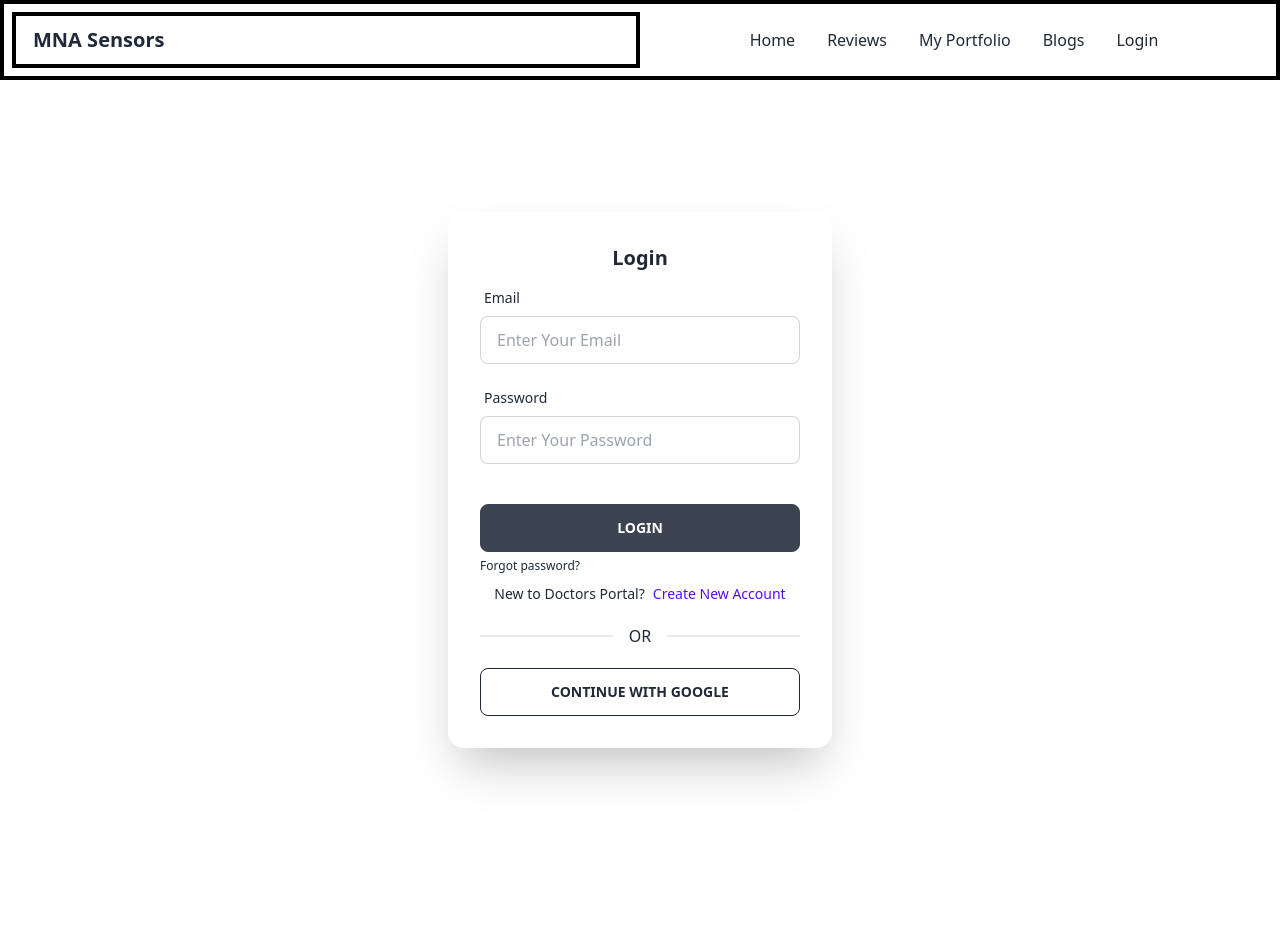
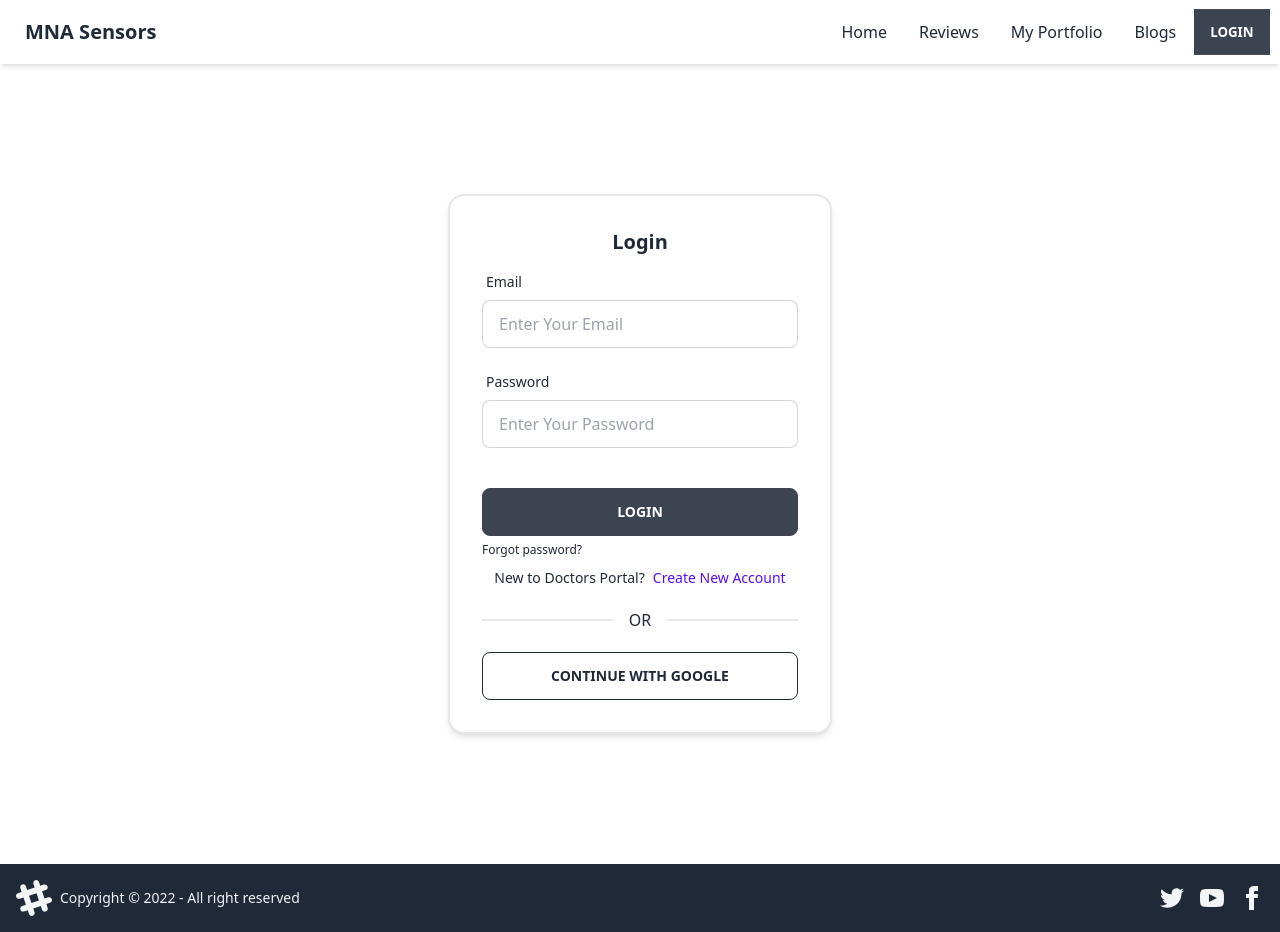
Before and after one commit to Mohammad-Nafis-Abdullah/mna-sensors-client, a React (Create React App) app: page /login in a window 1280 px wide. Before the commit the page ends 880 px from the top, so only its background shows below. Built offline with nearby package versions, Linux system fonts and the light colour scheme; no server answers.

Commit message:
footer added

```diff
--- a/src/App.js
+++ b/src/App.js
@@ -1,9 +1,11 @@
-import { Route, Routes, useLocation } from "react-router-dom";
+import { Navigate, Route, Routes, useLocation } from "react-router-dom";
 import NotFound from "./components/public/NotFound";
 import Header from "./components/public/Header";
 import { useEffect } from "react";
 import Login from "./components/public/Login";
 import SignUp from "./components/public/SignUp";
+import Home from "./components/public/home/Home";
+import Footer from "./components/public/Footer";
 
 
 function App() {
@@ -18,16 +20,21 @@
 
       <Header/>
 
-      <Routes>
-        <Route path="/" element={''}/>
+      <div className="min-h-[calc(100vh-144px)] fadeIn">
+        <Routes>
+          <Route path="/home" element={<Navigate to={"/"}/>}/>
+          <Route path="/" element={<Home/>}/>
 
 
 
-        <Route path="/login" element={<Login/>}/>
-        <Route path="/Signup" element={<SignUp/>}/>
-        <Route path="/*" element={<NotFound/>}/>
-      </Routes>
+          <Route path="/login" element={<Login/>}/>
+          <Route path="/Signup" element={<SignUp/>}/>
+          <Route path="/*" element={<NotFound/>}/>
+        </Routes>
+      </div>
 
+
+      <Footer/>
     </div>
   );
 }
--- a/src/components/public/Footer.js
+++ b/src/components/public/Footer.js
@@ -0,0 +1,21 @@
+import React from 'react';
+
+
+const Footer = () => {
+    return (
+        <footer className="footer items-center p-4 bg-gray-800 text-gray-100">
+            <div className="items-center grid-flow-col">
+                <svg width="36" height="36" viewBox="0 0 24 24" xmlns="http://www.w3.org/2000/svg" className='fill-current'><path d="M22.672 15.226l-2.432.811.841 2.515c.33 1.019-.209 2.127-1.23 2.456-1.15.325-2.148-.321-2.463-1.226l-.84-2.518-5.013 1.677.84 2.517c.391 1.203-.434 2.542-1.831 2.542-.88 0-1.601-.564-1.86-1.314l-.842-2.516-2.431.809c-1.135.328-2.145-.317-2.463-1.229-.329-1.018.211-2.127 1.231-2.456l2.432-.809-1.621-4.823-2.432.808c-1.355.384-2.558-.59-2.558-1.839 0-.817.509-1.582 1.327-1.846l2.433-.809-.842-2.515c-.33-1.02.211-2.129 1.232-2.458 1.02-.329 2.13.209 2.461 1.229l.842 2.515 5.011-1.677-.839-2.517c-.403-1.238.484-2.553 1.843-2.553.819 0 1.585.509 1.85 1.326l.841 2.517 2.431-.81c1.02-.33 2.131.211 2.461 1.229.332 1.018-.21 2.126-1.23 2.456l-2.433.809 1.622 4.823 2.433-.809c1.242-.401 2.557.484 2.557 1.838 0 .819-.51 1.583-1.328 1.847m-8.992-6.428l-5.01 1.675 1.619 4.828 5.011-1.674-1.62-4.829z"></path></svg>
+                <p>Copyright &copy; 2022 - All right reserved</p>
+            </div>
+            <div className="grid-flow-col gap-4 md:place-self-center md:justify-self-end">
+                <span><svg xmlns="http://www.w3.org/2000/svg" width="24" height="24" viewBox="0 0 24 24" className="fill-current"><path d="M24 4.557c-.883.392-1.832.656-2.828.775 1.017-.609 1.798-1.574 2.165-2.724-.951.564-2.005.974-3.127 1.195-.897-.957-2.178-1.555-3.594-1.555-3.179 0-5.515 2.966-4.797 6.045-4.091-.205-7.719-2.165-10.148-5.144-1.29 2.213-.669 5.108 1.523 6.574-.806-.026-1.566-.247-2.229-.616-.054 2.281 1.581 4.415 3.949 4.89-.693.188-1.452.232-2.224.084.626 1.956 2.444 3.379 4.6 3.419-2.07 1.623-4.678 2.348-7.29 2.04 2.179 1.397 4.768 2.212 7.548 2.212 9.142 0 14.307-7.721 13.995-14.646.962-.695 1.797-1.562 2.457-2.549z"></path></svg>
+                </span>
+                <span><svg xmlns="http://www.w3.org/2000/svg" width="24" height="24" viewBox="0 0 24 24" className="fill-current"><path d="M19.615 3.184c-3.604-.246-11.631-.245-15.23 0-3.897.266-4.356 2.62-4.385 8.816.029 6.185.484 8.549 4.385 8.816 3.6.245 11.626.246 15.23 0 3.897-.266 4.356-2.62 4.385-8.816-.029-6.185-.484-8.549-4.385-8.816zm-10.615 12.816v-8l8 3.993-8 4.007z"></path></svg></span>
+                <span><svg xmlns="http://www.w3.org/2000/svg" width="24" height="24" viewBox="0 0 24 24" className="fill-current"><path d="M9 8h-3v4h3v12h5v-12h3.642l.358-4h-4v-1.667c0-.955.192-1.333 1.115-1.333h2.885v-5h-3.808c-3.596 0-5.192 1.583-5.192 4.615v3.385z"></path></svg></span>
+            </div>
+        </footer>
+    );
+};
+
+export default Footer;
--- a/src/components/public/Header.js
+++ b/src/components/public/Header.js
@@ -1,14 +1,16 @@
 import { signOut } from "firebase/auth";
 import React from "react";
 import { useAuthState } from "react-firebase-hooks/auth";
-import { Link } from "react-router-dom";
+import { Link, useNavigate } from "react-router-dom";
 import auth from "../../firebase.init";
 
 const Navbar = () => {
     const [user] = useAuthState(auth);
+    const navigate = useNavigate();
 
     const logout = () => {
         signOut(auth);
+        navigate('/');
         localStorage.removeItem("accessToken");
     };
     const menuItems = (
@@ -16,17 +18,30 @@
             <li>
                 <Link to="/">Home</Link>
             </li>
-            {user && (
+            {user &&
                 <>
-                    <li>
+                <li tabindex="0">
+                    <span>
+                        User
+                        <svg class="fill-current" xmlns="http://www.w3.org/2000/svg" width="20" height="20" viewBox="0 0 24 24"><path d="M7.41,8.58L12,13.17L16.59,8.58L18,10L12,16L6,10L7.41,8.58Z" /></svg>
+                    </span>
+                    <ul class="p-2 z-50 border-2 bg-gray-700 text-white">
+                        <li>
+                            <Link to="/dashboard">Dashboard</Link>
+                        </li>
+                        <li>
+                            <Link to="/myprofile">My Profile</Link>
+                        </li>
+                    </ul>
+                </li>
+                    {/* <li>
                         <Link to="/dashboard">Dashboard</Link>
                     </li>
                     <li>
                         <Link to="/myprofile">My Profile</Link>
-                    </li>
+                    </li> */}
                 </>
-            )}
-
+            }
             <li>
                 <Link to="/reviews">Reviews</Link>
             </li>
@@ -39,16 +54,16 @@
             </li>
             <li>
                 {user ? (
-                    <button onClick={logout}>Sign Out</button>
+                    <button className="btn text-white" onClick={logout}>Sign Out</button>
                 ) : (
-                    <Link to="/login">Login</Link>
+                    <Link className="btn text-white" to="/login">Login</Link>
                 )}
             </li>
         </>
     );
     return (
-        <div className="navbar bg-base-100 border-4">
-            <div className="navbar-start border-4">
+        <div className="navbar bg-base-100 shadow-md">
+            <div className="navbar-start">
                 <div className="dropdown">
                     <label tabIndex="0" className="btn btn-ghost lg:hidden">
                         <svg
@@ -77,16 +92,8 @@
                     MNA Sensors
                 </Link>
             </div>
-            <div className="navbar-center hidden lg:flex mx-auto">
+            <div className="navbar-end hidden lg:flex mx-auto">
                 <ul className="menu menu-horizontal p-0">{menuItems}</ul>
-            </div>
-            <div className="navbar-end lg:hidden">
-                <label
-                    htmlFor="dashboard-drawer"
-                    className="btn btn-primary text-white drawer-button lg:hidden"
-                >
-                    Sidebar
-                </label>
             </div>
         </div>
     );
--- a/src/components/public/Login.js
+++ b/src/components/public/Login.js
@@ -15,7 +15,7 @@
     const emailRef = useRef("");
     const navigate = useNavigate();
     const location = useLocation();
-    let from = location.state?.from?.pathname || "/";
+    let from = location?.state?.from?.pathname || "/home";
     const {
         register,
         formState: { errors },
@@ -70,7 +70,7 @@
     };
     return (
         <div className="fadeIn min-h-screen flex justify-center items-center py-5">
-            <div className="card w-96 shadow-2xl bg-white">
+            <div className="card w-96 border-2 shadow-md bg-white">
                 <div className="card-body">
                     <h2 className="text-center text-xl font-bold">Login</h2>
                     <form onSubmit={handleSubmit(onSubmit)}>
--- /dev/null
+++ b/src/components/public/home/Home.js
@@ -0,0 +1,11 @@
+import React from 'react';
+
+const Home = () => {
+    return (
+        <div>
+
+        </div>
+    );
+};
+
+export default Home;
--- a/src/index.css
+++ b/src/index.css
@@ -113,3 +113,12 @@
   }
 
 }
+
+@layer components{
+  .link{
+    @apply font-normal;
+  }
+  .link-active{
+    @apply font-medium underline underline-offset-4;
+  }
+}
```
Also changed, not shown: src/hash.svg (added).
